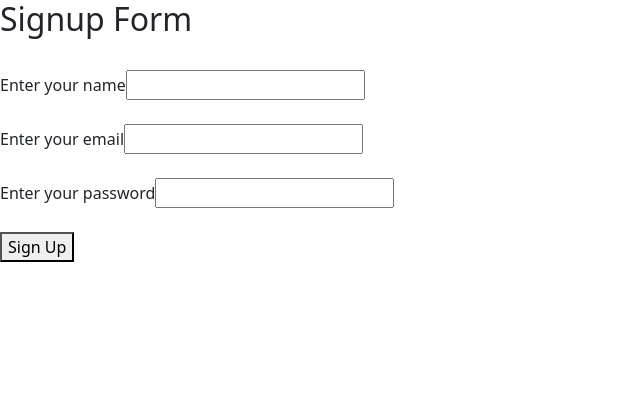
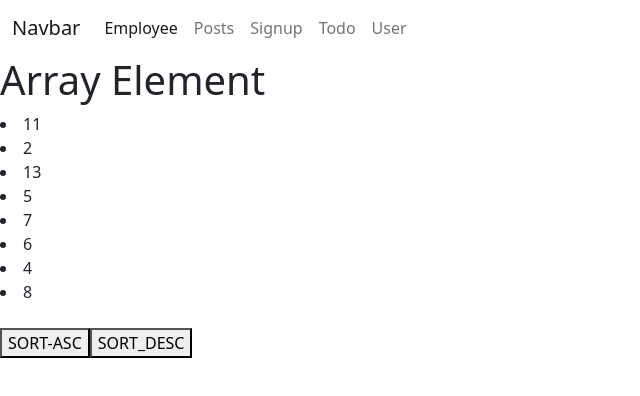
Before and after one commit to AdityaCap/Learning_react, a React (Create React App) app: page / in a window 1280 px wide. Shown: the top 396 px of the page, without its empty margins (0-640 px from the left). Built offline with nearby package versions, Linux system fonts and the light colour scheme.

Commit message:
Routing Added with Navbar

```diff
--- a/package.json
+++ b/package.json
@@ -10,6 +10,8 @@
     "bootstrap": "^5.2.3",
     "react": "^18.2.0",
     "react-dom": "^18.2.0",
+    "react-router": "^6.2.2",
+    "react-router-dom": "^6.2.2",
     "react-scripts": "5.0.1",
     "web-vitals": "^2.1.4"
   },
--- a/src/App.js
+++ b/src/App.js
@@ -8,6 +8,9 @@ import Posts from './components/Posts';
 import 'bootstrap/dist/css/bootstrap.min.css';
 import Todo from './components/Todo';
 import Signup from './components/Signup';
+import NavBar from './components/NavBar';
+import { Outlet, Route, Routes } from "react-router-dom";
+import PageNotFound from './PageNotFound';
 
 // function App() {
 //   return (
@@ -43,8 +46,19 @@ export default class App extends Component{
       <Posts />
 
       <User />
-      <Todo/>*/}
-      <Signup />
+      <Todo/>
+      <Signup />*/}
+      <NavBar />
+      <Routes>
+        <Route path='/' element={<Arry/>} />
+        <Route path ='/Employee' element={<Employee/>}/>
+        <Route path ='/Posts' element={<Posts/>}/>
+        <Route path ='/Signup' element={<Signup/>}/>
+        <Route path ='/User' element={<User/>}/>
+        <Route path ='/Todo' element={<Todo/>}/>
+        <Route path ='*' element={<PageNotFound/>}/>
+
+      </Routes>
     </div>
     )
   };
--- /dev/null
+++ b/src/PageNotFound.js
@@ -0,0 +1,9 @@
+import { Component } from "react";
+
+export default class PageNotFound extends Component {
+  constructor() {
+    super();
+
+    this.state = {};
+  }
+}
--- /dev/null
+++ b/src/components/NavBar.js
@@ -0,0 +1,62 @@
+import { Component } from "react";
+
+import { Link, Outlet } from "react-router-dom";
+
+export default class NavBar extends Component{
+    constructor(){
+        super();
+        this.state={
+
+        }
+    }
+    componentDidMount(){}
+    render(){
+        return(
+            <div>
+            <div>
+                <nav className="navbar navbar-expand-lg bg-body-tertiary" >
+                    <div className="container-fluid">
+                        <Link className="navbar-brand" to="/">Navbar</Link>
+                        <button className="navbar-toggler" type="button" data-bs-toggle="collapse"
+                         data-bs-target="#navbarNav" aria-controls="navbarNav" aria-expanded="false"
+                         aria-label="Toggle navigation">
+                            <span className="navbar-toggler-icon"></span>
+                        </button>
+                        <div className="collapse navbar-collapse" id="navbarNav">
+                            <ul className="navbar-nav">
+                                <li className="nav-item">
+                                    <Link className="nav-link active" aria-current="page" to="/Employee">Employee</Link>
+                                </li>
+                                <li class="nav-item">
+                                    <Link className="nav-link" to="/Posts">Posts</Link>
+                                </li>
+                                <li class="nav-item">
+                                    <Link className="nav-link" to="/Signup">Signup</Link>
+                                </li>
+                                <li class="nav-item">
+                                    <Link className="nav-link " to='/Todo'>Todo</Link>
+                                </li>
+                                <li class="nav-item">
+                                    <Link className="nav-link " to='/User'>User</Link>
+                                </li>
+                            </ul>
+
+                        </div>
+                    </div>
+                </nav>
+
+            </div>
+            <div className="containerFluid">
+              <div className="row">
+                  <div className="col-lg-12">
+                    <Outlet />
+                </div>
+            </div>
+        </div>
+            </div>
+
+
+
+        )
+    }
+}
--- a/src/index.js
+++ b/src/index.js
@@ -3,11 +3,14 @@ import ReactDOM from 'react-dom/client';
 import './index.css';
 import App from './App';
 import reportWebVitals from './reportWebVitals';
+import { BrowserRouter } from 'react-router-dom';
 
 const root = ReactDOM.createRoot(document.getElementById('root'));
 root.render(
   //<React.StrictMode>
+  <BrowserRouter>
     <App />
+    </BrowserRouter>
   //</React.StrictMode>
 );
 
```
Also changed, not shown: 1 other file (tests, documents, lock files or other folders).
